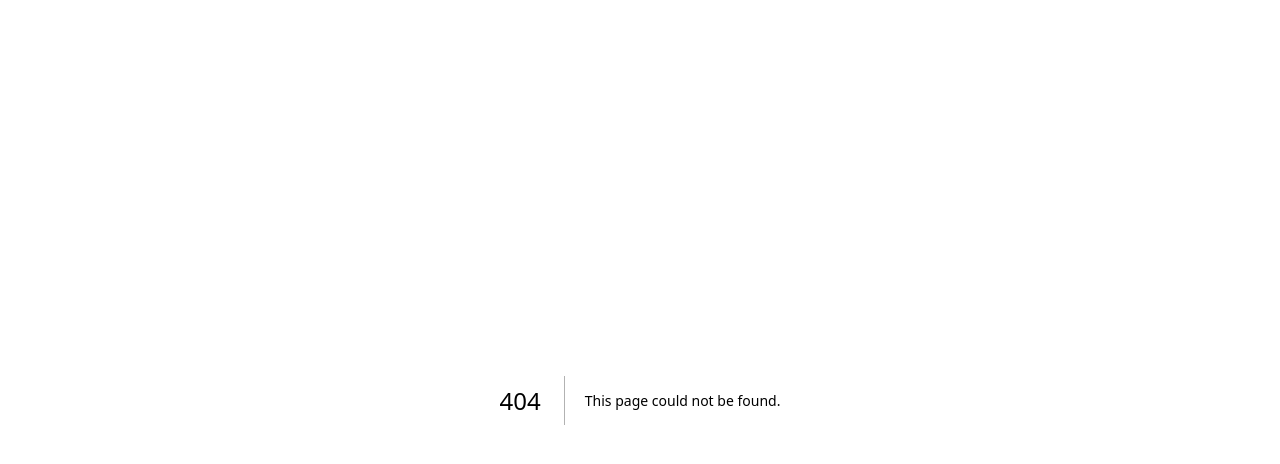
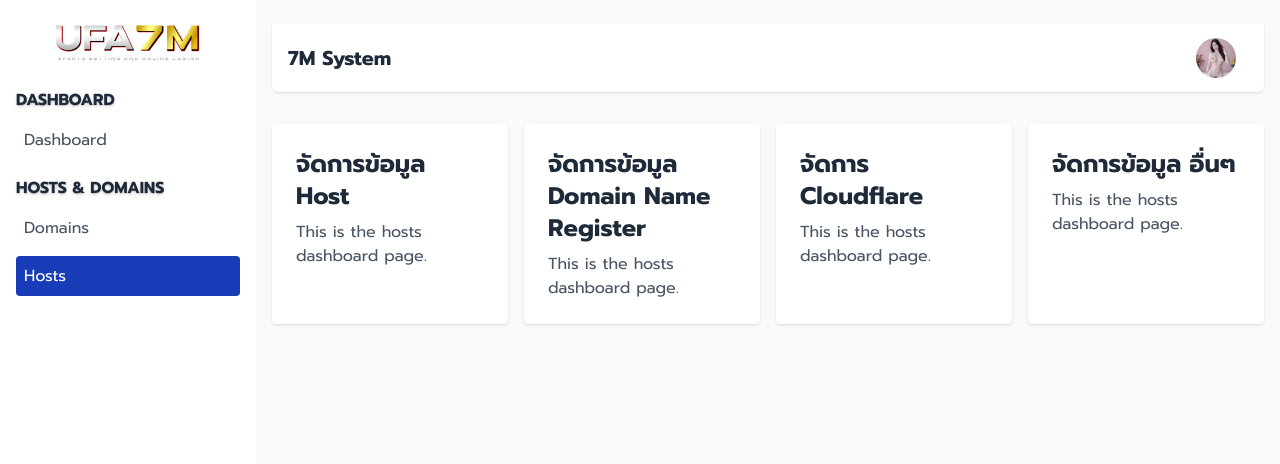
Before and after one commit to saven-todd/7m-system-latest, a Next.js app: page /dashboard/hosts in a window 1280 px wide. Before the commit this address had no page. Shown: the top 464 px of the page. Built offline with nearby package versions, Linux system fonts and the light colour scheme; no server answers; sample sign-in values are in the browser's storage.

Commit message:
ปรับระยะห่างและ UI หน้า hosts

```diff
--- a/src/app/dashboard/admin/page.tsx
+++ b/src/app/dashboard/admin/page.tsx
@@ -3,9 +3,6 @@
 import Box from "@mui/material/Box";
 import CardContent from "@mui/material/CardContent";
 import Typography from "@mui/material/Typography";
-
-// NavBar
-import NavbarHorizon from "@/components/dashboard/NavbarHorizon";
 
 export default function AdminDashboardPage() {
   const today = new Date();
@@ -18,7 +15,6 @@ export default function AdminDashboardPage() {
 
   return (
     <>
-    <NavbarHorizon />
       <div className="space-y-6">
         {/* Congratulations Card */}
         <Box>
--- /dev/null
+++ b/src/app/dashboard/hosts/page.tsx
@@ -0,0 +1,30 @@
+"use client";
+
+import { Box } from "@mui/material";
+import React from "react";
+
+// This is the main page for the hosts management section
+// It can be used to display a list of hosts, add new hosts, etc.
+
+export default function HostsPage() {
+  return (
+    <Box sx={{ display: "flex",justifyContent: "space-between", gap: 2, my: "2rem" }}>
+      <div className="p-6 bg-white rounded shadow w-full">
+        <label className="text-2xl font-bold">จัดการข้อมูล Host</label>
+        <p className="mt-2 text-gray-600">This is the hosts dashboard page.</p>
+      </div>
+      <div className="p-6 bg-white rounded shadow w-full">
+        <label className="text-2xl font-bold">จัดการข้อมูล Domain Name Register</label>
+        <p className="mt-2 text-gray-600">This is the hosts dashboard page.</p>
+      </div>
+      <div className="p-6 bg-white rounded shadow w-full">
+        <label className="text-2xl font-bold">จัดการ Cloudflare</label>
+        <p className="mt-2 text-gray-600">This is the hosts dashboard page.</p>
+      </div>
+      <div className="p-6 bg-white rounded shadow w-full">
+        <label className="text-2xl font-bold">จัดการข้อมูล อื่นๆ</label>
+        <p className="mt-2 text-gray-600">This is the hosts dashboard page.</p>
+      </div>
+    </Box>
+  );
+}
--- a/src/app/dashboard/hosts/pages.tsx
+++ /dev/null
@@ -1,15 +0,0 @@
-"use client";
-
-import React from "react";
-
-// This is the main page for the hosts management section
-// It can be used to display a list of hosts, add new hosts, etc.
-
-export default function HostsPage() {
-  return (
-    <div className="p-6">
-      <h1 className="text-2xl font-bold">Hosts Management</h1>
-      <p className="mt-2 text-gray-600">This is the hosts dashboard page.</p>
-    </div>
-  );
-}
```
